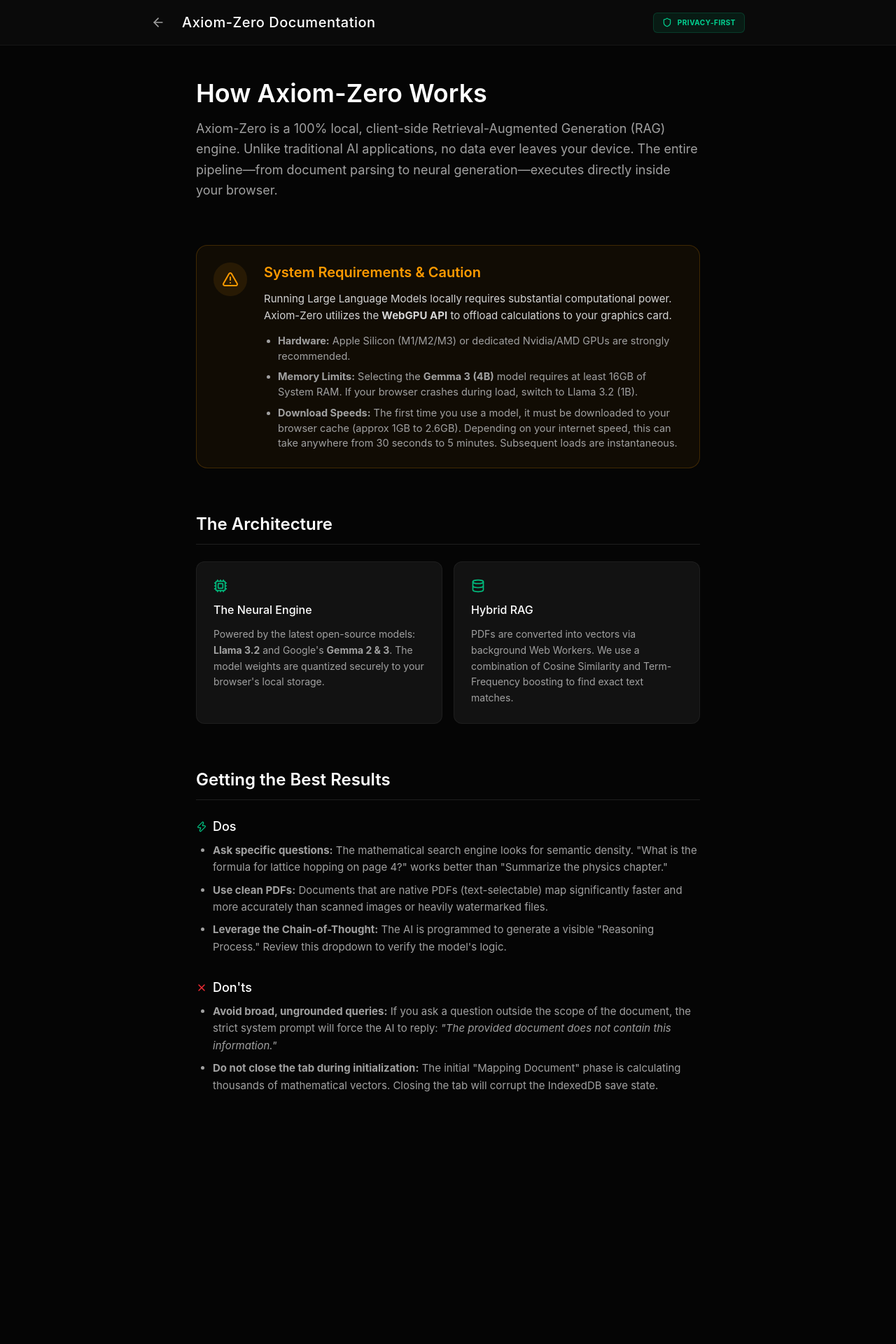
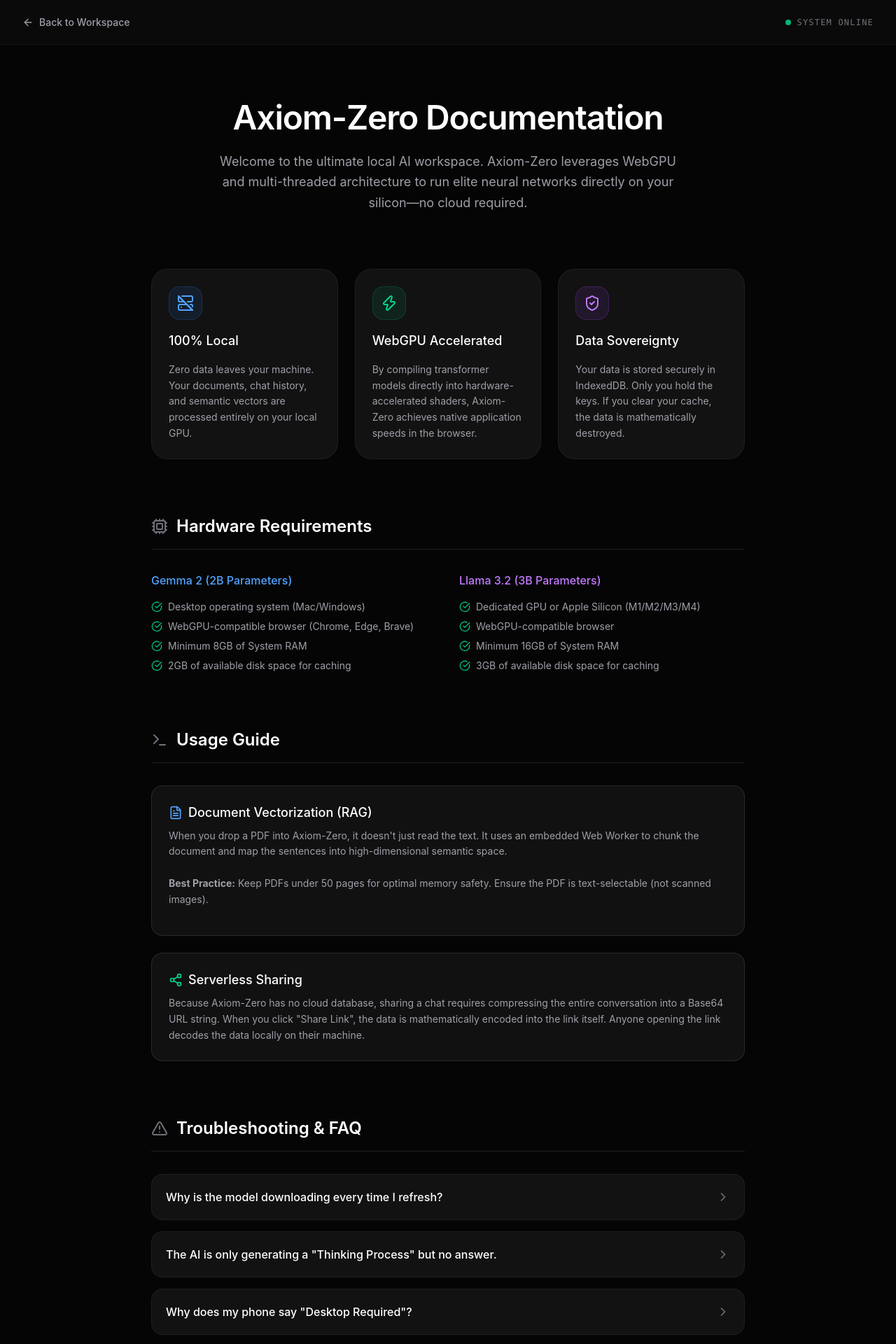
Before and after one commit to vikasentrprnr-stack/axiom-zero, a Next.js app: page /help in a window 1280 px wide. Shown: the top 1920 px of the page at 70% size. Before the commit the page ends 1691 px from the top, so only its background shows below. Built offline with nearby package versions, Linux system fonts and the light colour scheme.

Commit message:
feat: add custom Axiom-Zero logo to shared viewer and implement premium help documentation

```diff
--- a/app/help/page.tsx
+++ b/app/help/page.tsx
@@ -1,97 +1,171 @@
-import React from 'react';
-import { Cpu, Database, Zap, Shield, AlertTriangle, ArrowLeft, X } from 'lucide-react';
+'use client';
+
+import {
+  Cpu, Database, ShieldCheck, FileText, Share2,
+  AlertTriangle, ArrowLeft, Terminal, ServerOff, Zap,
+  CheckCircle, ChevronRight
+} from 'lucide-react';
 import Link from 'next/link';
 
-export default function HelpPage() {
+export default function HelpDocumentation() {
   return (
-    <div className="min-h-screen bg-[#050505] text-white font-open-sans selection:bg-emerald-500/30">
+    <div className="min-h-screen bg-[#050505] text-zinc-200 font-sans selection:bg-blue-500/30">
 
-      {/* Header */}
-      <header className="border-b border-white/5 bg-[#0a0a0a] sticky top-0 z-50">
-        <div className="max-w-4xl mx-auto px-6 h-16 flex items-center justify-between">
-           <div className="flex items-center space-x-4">
-              <Link href="/" className="p-2 -ml-2 rounded-lg hover:bg-white/5 transition-colors text-neutral-400 hover:text-white">
-                <ArrowLeft className="w-5 h-5" />
+      {/* Navbar */}
+      <nav className="h-16 border-b border-white/5 flex items-center px-8 bg-[#0a0a0a] sticky top-0 z-50">
+        <Link href="/" className="flex items-center text-sm font-medium text-zinc-400 hover:text-white transition-colors">
+          <ArrowLeft className="w-4 h-4 mr-2" />
+          Back to Workspace
         </Link>
-              <span className="font-outfit text-xl font-medium tracking-wide">Axiom-Zero Documentation</span>
+        <div className="ml-auto flex items-center space-x-2">
+            <div className="w-2 h-2 rounded-full bg-emerald-500 animate-pulse" />
+            <span className="text-xs font-mono text-zinc-500 uppercase tracking-widest">System Online</span>
         </div>
-           <div className="flex items-center space-x-2 bg-emerald-500/10 border border-emerald-500/20 px-3 py-1.5 rounded-md text-emerald-400">
-              <Shield className="w-3.5 h-3.5" />
-              <span className="text-[10px] font-bold uppercase tracking-wider">Privacy-First</span>
-           </div>
-        </div>
-      </header>
+      </nav>
 
-      <main className="max-w-3xl mx-auto px-6 py-12 space-y-16">
+      <main className="max-w-4xl mx-auto px-6 py-12 lg:py-20 space-y-20">
 
-        {/* Intro */}
-        <section className="space-y-4">
-          <h1 className="font-outfit text-4xl font-semibold">How Axiom-Zero Works</h1>
-          <p className="text-neutral-400 text-lg leading-relaxed">
-            Axiom-Zero is a 100% local, client-side Retrieval-Augmented Generation (RAG) engine. Unlike traditional AI applications, no data ever leaves your device. The entire pipeline—from document parsing to neural generation—executes directly inside your browser.
+        {/* Hero Section */}
+        <section className="text-center space-y-6">
+          <h1 className="text-4xl lg:text-5xl font-semibold tracking-tight text-white">
+            Axiom-Zero Documentation
+          </h1>
+          <p className="text-lg text-zinc-400 max-w-2xl mx-auto leading-relaxed">
+            Welcome to the ultimate local AI workspace. Axiom-Zero leverages WebGPU and multi-threaded architecture to run elite neural networks directly on your silicon—no cloud required.
           </p>
         </section>
 
-        {/* Warning Card */}
-        <section className="bg-amber-500/5 border border-amber-500/20 rounded-2xl p-6 flex flex-col md:flex-row gap-6 items-start">
-           <div className="p-3 bg-amber-500/10 rounded-full shrink-0">
-             <AlertTriangle className="w-6 h-6 text-amber-500" />
+        {/* Core Architecture Cards */}
+        <section className="grid grid-cols-1 md:grid-cols-3 gap-6">
+          <div className="p-6 rounded-3xl bg-[#121212] border border-white/5 space-y-4">
+            <div className="w-12 h-12 rounded-2xl bg-blue-500/10 flex items-center justify-center border border-blue-500/20">
+              <ServerOff className="w-6 h-6 text-blue-400" />
             </div>
-           <div className="space-y-3">
-              <h2 className="font-outfit text-xl font-semibold text-amber-500">System Requirements & Caution</h2>
-              <p className="text-neutral-300 text-[15px] leading-relaxed">
-                Running Large Language Models locally requires substantial computational power. Axiom-Zero utilizes the <strong>WebGPU API</strong> to offload calculations to your graphics card.
-              </p>
-              <ul className="list-disc pl-5 space-y-2 text-[14.5px] text-neutral-400">
-                <li><strong>Hardware:</strong> Apple Silicon (M1/M2/M3) or dedicated Nvidia/AMD GPUs are strongly recommended.</li>
-                <li><strong>Memory Limits:</strong> Selecting the <strong>Gemma 3 (4B)</strong> model requires at least 16GB of System RAM. If your browser crashes during load, switch to Llama 3.2 (1B).</li>
-                <li><strong>Download Speeds:</strong> The first time you use a model, it must be downloaded to your browser cache (approx 1GB to 2.6GB). Depending on your internet speed, this can take anywhere from 30 seconds to 5 minutes. Subsequent loads are instantaneous.</li>
-              </ul>
+            <h3 className="text-lg font-medium text-white">100% Local</h3>
+            <p className="text-sm text-zinc-400 leading-relaxed">Zero data leaves your machine. Your documents, chat history, and semantic vectors are processed entirely on your local GPU.</p>
+          </div>
+          <div className="p-6 rounded-3xl bg-[#121212] border border-white/5 space-y-4">
+            <div className="w-12 h-12 rounded-2xl bg-emerald-500/10 flex items-center justify-center border border-emerald-500/20">
+              <Zap className="w-6 h-6 text-emerald-400" />
+            </div>
+            <h3 className="text-lg font-medium text-white">WebGPU Accelerated</h3>
+            <p className="text-sm text-zinc-400 leading-relaxed">By compiling transformer models directly into hardware-accelerated shaders, Axiom-Zero achieves native application speeds in the browser.</p>
+          </div>
+          <div className="p-6 rounded-3xl bg-[#121212] border border-white/5 space-y-4">
+            <div className="w-12 h-12 rounded-2xl bg-purple-500/10 flex items-center justify-center border border-purple-500/20">
+              <ShieldCheck className="w-6 h-6 text-purple-400" />
+            </div>
+            <h3 className="text-lg font-medium text-white">Data Sovereignty</h3>
+            <p className="text-sm text-zinc-400 leading-relaxed">Your data is stored securely in IndexedDB. Only you hold the keys. If you clear your cache, the data is mathematically destroyed.</p>
           </div>
         </section>
 
-        {/* Architecture Grid */}
-        <section className="space-y-6">
-           <h2 className="font-outfit text-2xl font-semibold border-b border-white/10 pb-3">The Architecture</h2>
-           <div className="grid grid-cols-1 md:grid-cols-2 gap-4">
-              <div className="bg-[#121212] border border-white/5 p-6 rounded-xl space-y-3">
-                 <Cpu className="w-5 h-5 text-emerald-500" />
-                 <h3 className="font-medium text-white">The Neural Engine</h3>
-                 <p className="text-sm text-neutral-400 leading-relaxed">
-                   Powered by the latest open-source models: <strong>Llama 3.2</strong> and Google's <strong>Gemma 2 & 3</strong>. The model weights are quantized securely to your browser's local storage.
+        {/* System Requirements */}
+        <section className="space-y-8">
+          <div className="border-b border-white/10 pb-4">
+            <h2 className="text-2xl font-semibold text-white flex items-center">
+              <Cpu className="w-6 h-6 mr-3 text-zinc-500" /> Hardware Requirements
+            </h2>
+          </div>
+          <div className="grid grid-cols-1 md:grid-cols-2 gap-8">
+             <div className="space-y-4">
+                <h4 className="font-medium text-blue-400">Gemma 2 (2B Parameters)</h4>
+                <ul className="space-y-2 text-sm text-zinc-400">
+                  <li className="flex items-start"><CheckCircle className="w-4 h-4 mr-2 text-emerald-500 shrink-0 mt-0.5" /> Desktop operating system (Mac/Windows)</li>
+                  <li className="flex items-start"><CheckCircle className="w-4 h-4 mr-2 text-emerald-500 shrink-0 mt-0.5" /> WebGPU-compatible browser (Chrome, Edge, Brave)</li>
+                  <li className="flex items-start"><CheckCircle className="w-4 h-4 mr-2 text-emerald-500 shrink-0 mt-0.5" /> Minimum 8GB of System RAM</li>
+                  <li className="flex items-start"><CheckCircle className="w-4 h-4 mr-2 text-emerald-500 shrink-0 mt-0.5" /> 2GB of available disk space for caching</li>
+                </ul>
+             </div>
+             <div className="space-y-4">
+                <h4 className="font-medium text-purple-400">Llama 3.2 (3B Parameters)</h4>
+                <ul className="space-y-2 text-sm text-zinc-400">
+                  <li className="flex items-start"><CheckCircle className="w-4 h-4 mr-2 text-emerald-500 shrink-0 mt-0.5" /> Dedicated GPU or Apple Silicon (M1/M2/M3/M4)</li>
+                  <li className="flex items-start"><CheckCircle className="w-4 h-4 mr-2 text-emerald-500 shrink-0 mt-0.5" /> WebGPU-compatible browser</li>
+                  <li className="flex items-start"><CheckCircle className="w-4 h-4 mr-2 text-emerald-500 shrink-0 mt-0.5" /> Minimum 16GB of System RAM</li>
+                  <li className="flex items-start"><CheckCircle className="w-4 h-4 mr-2 text-emerald-500 shrink-0 mt-0.5" /> 3GB of available disk space for caching</li>
+                </ul>
+             </div>
+          </div>
+        </section>
+
+        {/* Features Guide */}
+        <section className="space-y-8">
+          <div className="border-b border-white/10 pb-4">
+            <h2 className="text-2xl font-semibold text-white flex items-center">
+              <Terminal className="w-6 h-6 mr-3 text-zinc-500" /> Usage Guide
+            </h2>
+          </div>
+
+          <div className="space-y-6">
+            <div className="p-6 bg-white/5 rounded-2xl border border-white/10">
+              <h3 className="text-lg font-medium text-white mb-2 flex items-center"><FileText className="w-5 h-5 mr-2 text-blue-400" /> Document Vectorization (RAG)</h3>
+              <p className="text-sm text-zinc-400 leading-relaxed mb-4">
+                When you drop a PDF into Axiom-Zero, it doesn't just read the text. It uses an embedded Web Worker to chunk the document and map the sentences into high-dimensional semantic space.
+                <br/><br/>
+                <strong>Best Practice:</strong> Keep PDFs under 50 pages for optimal memory safety. Ensure the PDF is text-selectable (not scanned images).
               </p>
             </div>
-              <div className="bg-[#121212] border border-white/5 p-6 rounded-xl space-y-3">
-                 <Database className="w-5 h-5 text-emerald-500" />
-                 <h3 className="font-medium text-white">Hybrid RAG</h3>
-                 <p className="text-sm text-neutral-400 leading-relaxed">
-                   PDFs are converted into vectors via background Web Workers. We use a combination of Cosine Similarity and Term-Frequency boosting to find exact text matches.
+
+            <div className="p-6 bg-white/5 rounded-2xl border border-white/10">
+              <h3 className="text-lg font-medium text-white mb-2 flex items-center"><Share2 className="w-5 h-5 mr-2 text-emerald-400" /> Serverless Sharing</h3>
+              <p className="text-sm text-zinc-400 leading-relaxed">
+                Because Axiom-Zero has no cloud database, sharing a chat requires compressing the entire conversation into a Base64 URL string. When you click "Share Link", the data is mathematically encoded into the link itself. Anyone opening the link decodes the data locally on their machine.
               </p>
             </div>
           </div>
         </section>
 
-        {/* Best Practices */}
-        <section className="space-y-6 pb-20">
-           <h2 className="font-outfit text-2xl font-semibold border-b border-white/10 pb-3">Getting the Best Results</h2>
-
-           <div className="space-y-8">
-              <div>
-                <h3 className="font-medium text-lg text-white mb-2 flex items-center"><Zap className="w-4 h-4 mr-2 text-emerald-500"/> Dos</h3>
-                <ul className="list-disc pl-6 space-y-2 text-neutral-400 text-[15px] leading-relaxed">
-                   <li><strong>Ask specific questions:</strong> The mathematical search engine looks for semantic density. "What is the formula for lattice hopping on page 4?" works better than "Summarize the physics chapter."</li>
-                   <li><strong>Use clean PDFs:</strong> Documents that are native PDFs (text-selectable) map significantly faster and more accurately than scanned images or heavily watermarked files.</li>
-                   <li><strong>Leverage the Chain-of-Thought:</strong> The AI is programmed to generate a visible "Reasoning Process." Review this dropdown to verify the model's logic.</li>
-                </ul>
+        {/* FAQ & Troubleshooting */}
+        <section className="space-y-8 pb-12">
+          <div className="border-b border-white/10 pb-4">
+            <h2 className="text-2xl font-semibold text-white flex items-center">
+              <AlertTriangle className="w-6 h-6 mr-3 text-zinc-500" /> Troubleshooting & FAQ
+            </h2>
           </div>
 
-              <div>
-                <h3 className="font-medium text-lg text-white mb-2 flex items-center"><X className="w-4 h-4 mr-2 text-red-500"/> Don'ts</h3>
-                <ul className="list-disc pl-6 space-y-2 text-neutral-400 text-[15px] leading-relaxed">
-                   <li><strong>Avoid broad, ungrounded queries:</strong> If you ask a question outside the scope of the document, the strict system prompt will force the AI to reply: <em>"The provided document does not contain this information."</em></li>
-                   <li><strong>Do not close the tab during initialization:</strong> The initial "Mapping Document" phase is calculating thousands of mathematical vectors. Closing the tab will corrupt the IndexedDB save state.</li>
-                </ul>
+          <div className="space-y-4">
+
+            <details className="group p-5 bg-[#121212] rounded-2xl border border-white/5 [&_summary::-webkit-details-marker]:hidden cursor-pointer transition-colors hover:border-white/10">
+              <summary className="flex items-center justify-between font-medium text-white outline-none">
+                Why is the model downloading every time I refresh?
+                <ChevronRight className="w-5 h-5 text-zinc-500 transition-transform group-open:rotate-90" />
+              </summary>
+              <div className="pt-4 text-sm text-zinc-400 leading-relaxed border-t border-white/5 mt-4">
+                This happens if a previous download was interrupted or corrupted. Your browser is detecting a broken cache and attempting to fix it. To resolve this permanently: go to your sidebar, click <strong>"Clear Local Cache"</strong>, and let the model download to 100% without refreshing or closing the tab.
               </div>
+            </details>
+
+            <details className="group p-5 bg-[#121212] rounded-2xl border border-white/5 [&_summary::-webkit-details-marker]:hidden cursor-pointer transition-colors hover:border-white/10">
+              <summary className="flex items-center justify-between font-medium text-white outline-none">
+                The AI is only generating a "Thinking Process" but no answer.
+                <ChevronRight className="w-5 h-5 text-zinc-500 transition-transform group-open:rotate-90" />
+              </summary>
+              <div className="pt-4 text-sm text-zinc-400 leading-relaxed border-t border-white/5 mt-4">
+                Local models have a strict memory limit (Context Window). If you ask a highly complex question about a massive PDF, the AI might exhaust its memory limits just "thinking" about the answer. We have implemented strict prompts to prevent this, but if it happens, try breaking your question down into smaller, more specific parts.
+              </div>
+            </details>
+
+            <details className="group p-5 bg-[#121212] rounded-2xl border border-white/5 [&_summary::-webkit-details-marker]:hidden cursor-pointer transition-colors hover:border-white/10">
+              <summary className="flex items-center justify-between font-medium text-white outline-none">
+                Why does my phone say "Desktop Required"?
+                <ChevronRight className="w-5 h-5 text-zinc-500 transition-transform group-open:rotate-90" />
+              </summary>
+              <div className="pt-4 text-sm text-zinc-400 leading-relaxed border-t border-white/5 mt-4">
+                Axiom-Zero requires the WebGPU API to execute neural networks. Currently, iOS Safari and Android Chrome do not fully support WebGPU at the memory capacities required to run multi-billion parameter LLMs. You must use a desktop OS. However, <strong>Shared Links</strong> can be viewed on any mobile device.
+              </div>
+            </details>
+
+            <details className="group p-5 bg-[#121212] rounded-2xl border border-white/5 [&_summary::-webkit-details-marker]:hidden cursor-pointer transition-colors hover:border-white/10">
+              <summary className="flex items-center justify-between font-medium text-white outline-none">
+                What does "Clear Local Cache" actually do?
+                <ChevronRight className="w-5 h-5 text-zinc-500 transition-transform group-open:rotate-90" />
+              </summary>
+              <div className="pt-4 text-sm text-zinc-400 leading-relaxed border-t border-white/5 mt-4">
+                It executes a complete hard reset of the application. It deletes your IndexedDB (where PDFs and chat history are saved), wipes your LocalStorage (where your name and model preferences are saved), and forces the browser to drop the AI model weights from memory. Use this if the app ever feels "stuck".
+              </div>
+            </details>
+
           </div>
         </section>
 
```
Also changed, not shown: app/shared/page.tsx (+5 -3 lines). Lines whose indentation alone changed are shown as unchanged.
